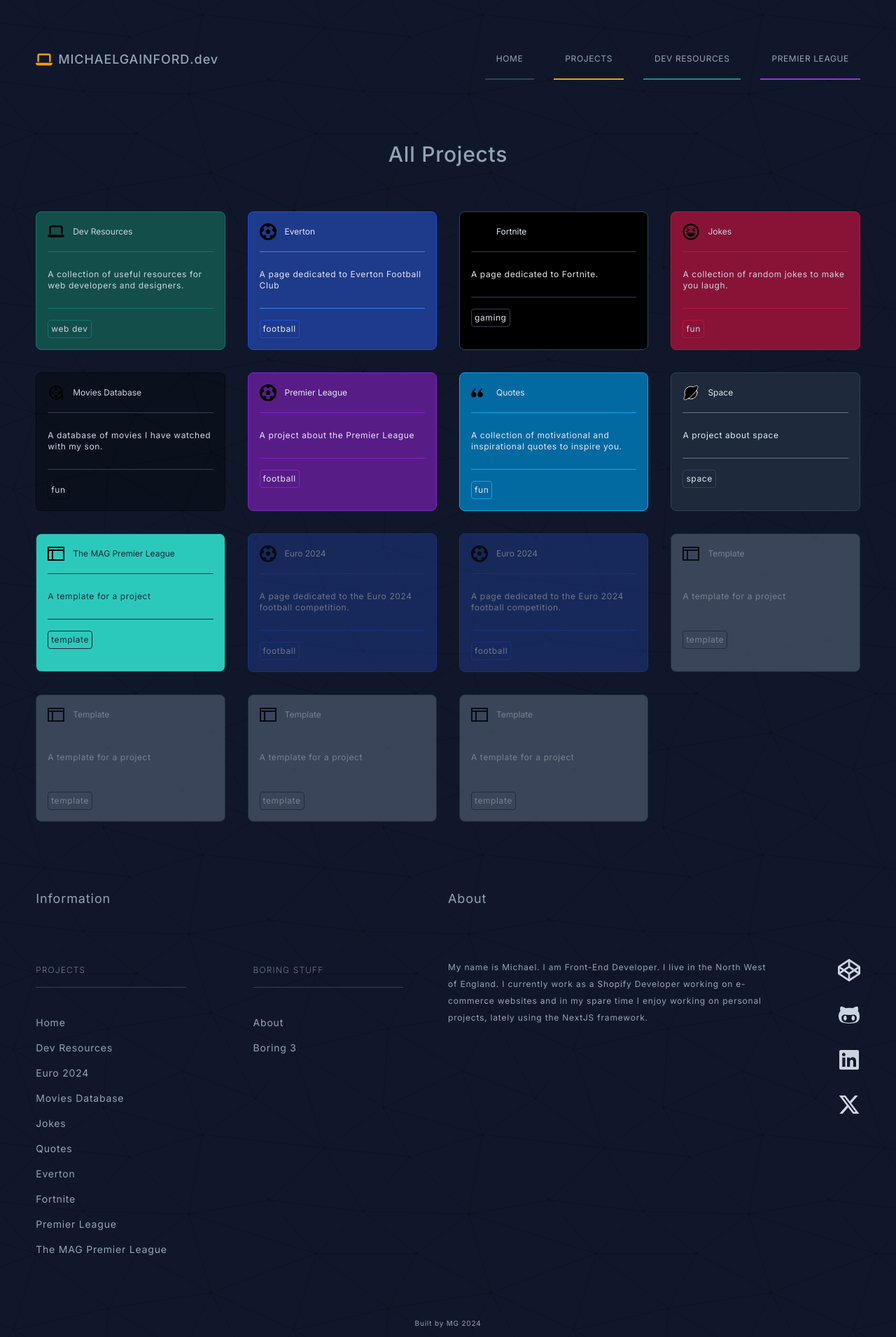
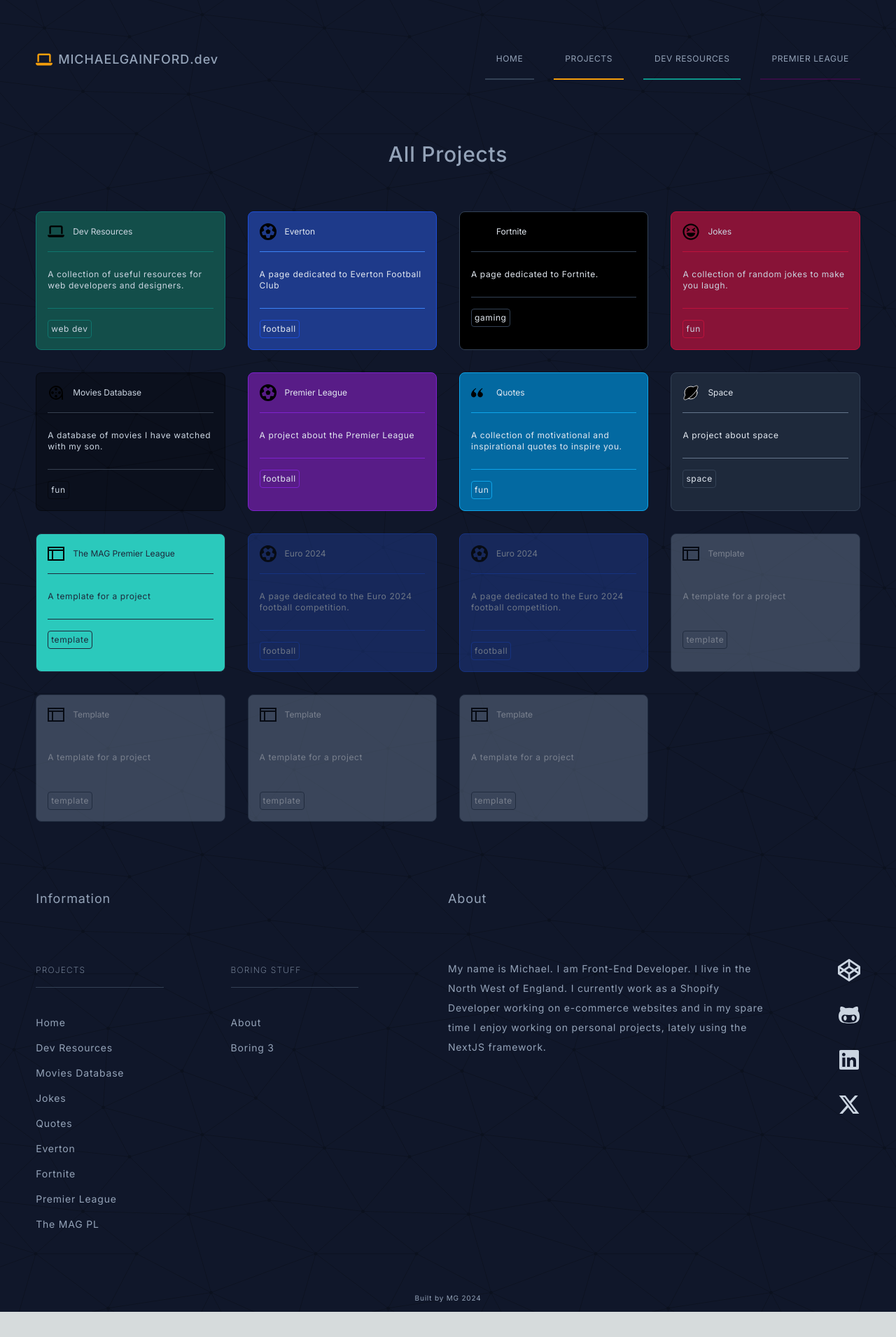
Before and after one commit to michaelgainford/michaelgainford.github.io, a Next.js app: page /projects in a window 1280 px wide. Shown: the whole page at 70% size. After the commit the page ends 1874 px from the top, so only its background shows below. Built offline with nearby package versions, Linux system fonts and the light colour scheme.

Commit message:
Multiple changes including adding hover squares to footer nav links (desktop) and improving EPL page

```diff
--- a/components/data/Data_For_Navigation.jsx
+++ b/components/data/Data_For_Navigation.jsx
@@ -3,6 +3,8 @@ const DataForNavigation = [
     label: "Home",
     href: "/",
     border_colour: "border-slate-700",
+    before: "before:bg-slate-700",
+    background_colour: "bg-slate-950",
     hover: "hover:bg-slate-950",
     category: "none",
     mainNav: true,
@@ -13,6 +15,7 @@ const DataForNavigation = [
     label: "Projects",
     href: "/projects",
     border_colour: "border-amber-500",
+    background_colour: "bg-amber-500",
     hover: "hover:bg-amber-800",
     category: "none",
     mainNav: true,
@@ -23,6 +26,7 @@ const DataForNavigation = [
     label: "Contact",
     href: "/contact",
     border_colour: "none",
+    background_colour: "bg-slate-950",
     hover: "none",
     category: "none",
     mainNav: false,
@@ -31,28 +35,34 @@ const DataForNavigation = [
   },
   {
     label: "Dev Resources",
-    href: "/web-development/dev-resources",
+    // Colour: teal-600
+    background_colour: "bg-teal-600",
+    before: "before:bg-teal-600",
     border_colour: "border-teal-600",
-    hover: "hover:bg-teal-800",
     category: "none",
-    mainNav: true,
     footerNav_1: true,
     footerNav_2: false,
+    hover: "hover:bg-teal-800",
+    href: "/web-development/dev-resources",
+    mainNav: true,
   },
   {
     label: "Euro 2024",
     href: "/projects/football/competitions/euro-2024",
     border_colour: "none",
+    background_colour: "bg-euro-2024",
     hover: "none",
     category: "projects",
     mainNav: false,
-    footerNav_1: true,
+    footerNav_1: false,
     footerNav_2: false,
   },
   {
     label: "Movies Database",
     href: "/projects/movies-database",
+    before: "before:bg-black",
     border_colour: "none",
+    background_colour: "bg-movies",
     hover: "none",
     category: "projects",
     mainNav: false,
@@ -63,6 +73,7 @@ const DataForNavigation = [
     label: "Jokes",
     href: "/projects/jokes",
     border_colour: "none",
+    before: "before:bg-rose-500",
     hover: "none",
     category: "projects",
     mainNav: false,
@@ -73,6 +84,8 @@ const DataForNavigation = [
     label: "Quotes",
     href: "/projects/quotes",
     border_colour: "none",
+    background_colour: "bg-quotes",
+    before: "before:bg-blue-400",
     hover: "none",
     category: "projects",
     mainNav: false,
@@ -83,6 +96,8 @@ const DataForNavigation = [
     label: "Everton",
     href: "/projects/football/everton",
     border_colour: "none",
+    background_colour: "bg-everton",
+    before: "before:bg-blue-500",
     hover: "none",
     category: "projects",
     mainNav: false,
@@ -93,6 +108,8 @@ const DataForNavigation = [
     label: "Fortnite",
     href: "/projects/gaming/fortnite",
     border_colour: "none",
+    background_colour: "bg-fortnite",
+    before: "before:bg-black",
     hover: "none",
     category: "projects",
     mainNav: false,
@@ -103,6 +120,7 @@ const DataForNavigation = [
     label: "My Dashboard",
     href: "/web-development/my-dashboard",
     border_colour: "none",
+    background_colour: "bg-slate-950",
     hover: "none",
     category: "web-development",
     mainNav: false,
@@ -113,6 +131,8 @@ const DataForNavigation = [
     label: "About",
     href: "/",
     border_colour: "none",
+    before: "before:bg-current",
+    background_colour: "bg-slate-950",
     hover: "none",
     category: "none",
     mainNav: false,
@@ -122,20 +142,24 @@ const DataForNavigation = [
   {
     label: "Premier League",
     href: "/projects/football/competitions/premier-league",
-    border_colour: "border-purple-600",
-    hover: "hover:bg-purple-800",
+    border_colour: "border-epl-300/40",
+    before: "before:bg-epl",
+    background_colour: "bg-epl",
+    hover: "hover:bg-epl",
     category: "none",
     mainNav: true,
     footerNav_1: true,
     footerNav_2: false,
   },
   {
-    label: "The MAG Premier League",
+    label: "The MAG PL",
     href: "/projects/gaming/the-mag-premier-league",
     mainNav: false,
     category: "gaming",
-    border_colour: "border-[#2BC9BC]",
-    hover: "hover:bg-[#2BC9BC]",
+    border_colour: "border-magpl",
+    background_colour: "bg-magpl",
+    before: "before:bg-magpl",
+    hover: "hover:bg-magpl",
     footerNav_1: true,
     footerNav_2: false,
   },
@@ -143,8 +167,10 @@ const DataForNavigation = [
     label: "Boring 3",
     href: "/",
     mainNav: false,
+    before: "before:bg-current",
     category: "none",
     border_colour: "none",
+    background_colour: "bg-slate-950",
     hover: "none",
     footerNav_1: false,
     footerNav_2: true,
--- a/components/footer/Footer.jsx
+++ b/components/footer/Footer.jsx
@@ -2,14 +2,16 @@ import FooterNav from "@/components/footer/Footer_Nav";
 import FooterAbout from "@/components/footer/Footer_About";
 import Copyright from "@/components/footer/Footer_Copyright";
 
-export default function FOOTER() {
+export default function FOOTER(customTextColour) {
 	return (
-		<footer className={`w-[90%] md:w-[92%] lg:-[95%] max-w-[2000px] flex flex-col gap-1 pt-6 tracking-wider mx-auto md:mt-8 lg:pb-2 lg:gap-4 lg:justify-between lg:pt-16 2xl:pt-24`}>
-			<div className={`grid justify-between w-full grid-cols-1 lg:mb-12 lg:flex-rowlg:gap-x-24 lg:grid-cols-4 max-lg:gap-y-8 `}>
-				<FooterNav />
-				<FooterAbout />
+		<footer className={`w-full`}>
+		<div className={`w-[90%] md:w-[92%] lg:-[95%] max-w-[2000px] flex flex-col gap-1 pt-6 tracking-wider mx-auto md:mt-8 lg:pb-2 lg:gap-4 lg:justify-between lg:pt-16 2xl:pt-24`}>
+			<div className={`grid justify-between w-full grid-cols-1 lg:mb-12 lg:flex-rowlg:gap-x-24 lg:grid-cols-4 max-lg:gap-y-8`}>
+				<FooterNav className={customTextColour}/>
+				<FooterAbout className={customTextColour} />
 			</div>
 			<Copyright />
+		</div>
 		</footer>
 	)
 }
--- a/components/footer/Footer_About.jsx
+++ b/components/footer/Footer_About.jsx
@@ -8,7 +8,7 @@ export default function FOOTER_ABOUT() {
     <div className={`footer-about flex flex-col col-span-1 gap-2 lg:col-span-2`}>
 		<FooterSectionHeader text={`About`} />
 		<div className={`flex flex-col gap-4 mb-8 sm:gap-8 sm:flex-row md:gap-12 lg:pb-8 lg:gap-16`}>
-			<p className={`text-xs text-center leading-loose sm:pr-8 sm:text-left md:text-xs/relaxed lg:text-xs/loose`}>
+			<p className={`text-xs text-center leading-loose sm:pr-8 sm:text-left md:text-xs/relaxed lg:text-xs/loose xl:text-sm/loose`}>
 				{footerAboutText}
 			</p>
 			<div className={`max-lg:mt-2`}>
--- a/components/footer/Footer_Nav.jsx
+++ b/components/footer/Footer_Nav.jsx
@@ -11,9 +11,11 @@ const detailsStyles = `rounded-lg py-4 group !overflow-x-auto [&_svg]:open:-rota
 const summaryStyles = `flex justify-between md:py-4 cursor-pointer`;
 const summaryHeaderSvgStyles = `rotate-0 transform text-slate-200 transition-all duration-300 size-4 stroke-1 cursor-pointer group-hover:text-amber-500/80 lg:mt-1 lg:size-6`;
 
+const beforeStyles = `before:content-[''] before:h-2 before:w-2 before:items-center before:flex-col before:my-auto  before:hidden hover:before:flex before:mr-2`;
+
 export default function FOOTER_NAV() {
 	return (
-		<div className={`col-span-1 footer-information lg:col-span-2 lg:pr-8`}>
+		<div className={`col-span-1 footer-information lg:col-span-2 lg:pr-16 xl:pr-24`}>
 			<FooterSectionHeader text={`Information`} />
 			<div className={`grid grid-cols-1 pt-4 footer-navs footer-nav sm:gap-16 sm:grid-cols-2 max-sm:mb-4 lg:grid lg:grid-cols-2 lg:flex-row`}>
 				<details className={`${detailsStyles}`}>
@@ -48,8 +50,8 @@ export default function FOOTER_NAV() {
 					<FooterNavListHeader text={`Projects`} />
 					<ul className={`pt-4 text-xs text-left xl:text-sm`}>
 						{footerNavLinks1.map((item, index) => (
-						<li key={index}>
-							<Link className={`${linkClasses} hover:ml-4 duration-500`} href={item.href}>
+						<li key={index} className={``}>
+							<Link className={`${linkClasses} hover:ml-4 duration-500 cursor-pointer flex ${beforeStyles} ${item.before}`} href={item.href}>
 								{item.label}
 							</Link>
 						</li>
@@ -88,8 +90,8 @@ export default function FOOTER_NAV() {
 					<FooterNavListHeader text={`Boring Stuff`} />
 					<ul className={`pt-4 text-xs text-left xl:text-sm`}>
 						{footerNavLinks2.map((item, index) => (
-						<li key={index}>
-							<Link className={`${linkClasses} hover:ml-4 duration-500`} href={item.href}>
+						<li key={index} className={``}>
+							<Link className={`${linkClasses} hover:ml-4 duration-500 cursor-pointer ${beforeStyles} ${item.before}`} href={item.href}>
 								{item.label}
 							</Link>
 						</li>
--- a/components/icons/IconMagPremierLeague.jsx
+++ b/components/icons/IconMagPremierLeague.jsx
@@ -1,4 +1,4 @@
-export default function ICON_MAG_PREMIER_LEAGUE ({ classes, fill }) {
+export default function ICON_MAG_PREMIER_LEAGUE ({ classes }) {
   return (/*
     <svg
       xmlns={`http://www.w3.org/2000/svg`}
--- a/tailwind.config.js
+++ b/tailwind.config.js
@@ -21,6 +21,36 @@ module.exports = {
         "rain-background": "url('/svg-backgrounds/rain.svg')",
         "topo-background": "url('/svg-backgrounds/topography.svg')",
       },
+      colors: {
+        'magpl': {
+          DEFAULT: '#2bc9bc',
+          50: '#ccf4f1',
+          100: '#aaede7',
+          200: '#89e6de',
+          300: '#67dfd5',
+          400: '#45d7cb',
+          500: '#2bc9bc',
+          600: '#24a79d',
+          700: '#1d867d',
+          800: '#15645e',
+          900: '#0e433e',
+          950: '#07211f',
+        },
+        epl: {
+          DEFAULT: '#380038',
+          50: '#b700b7',
+          100: '#9e009e',
+          200: '#840084',
+          300: '#6b006b',
+          400: '#510051',
+          500: '#380038',
+          600: '#1f001f',
+          700: '#050005',
+          800: '#050005',
+          900: '#050005',
+          950: '#050005',
+        }
+      },
       container: {
         center: true,
       },
```
Also changed, not shown: app/projects/football/competitions/premier-league/page.jsx (+12 -12 lines), app/projects/gaming/the-mag-premier-league/page.jsx (+11 -14 lines).
